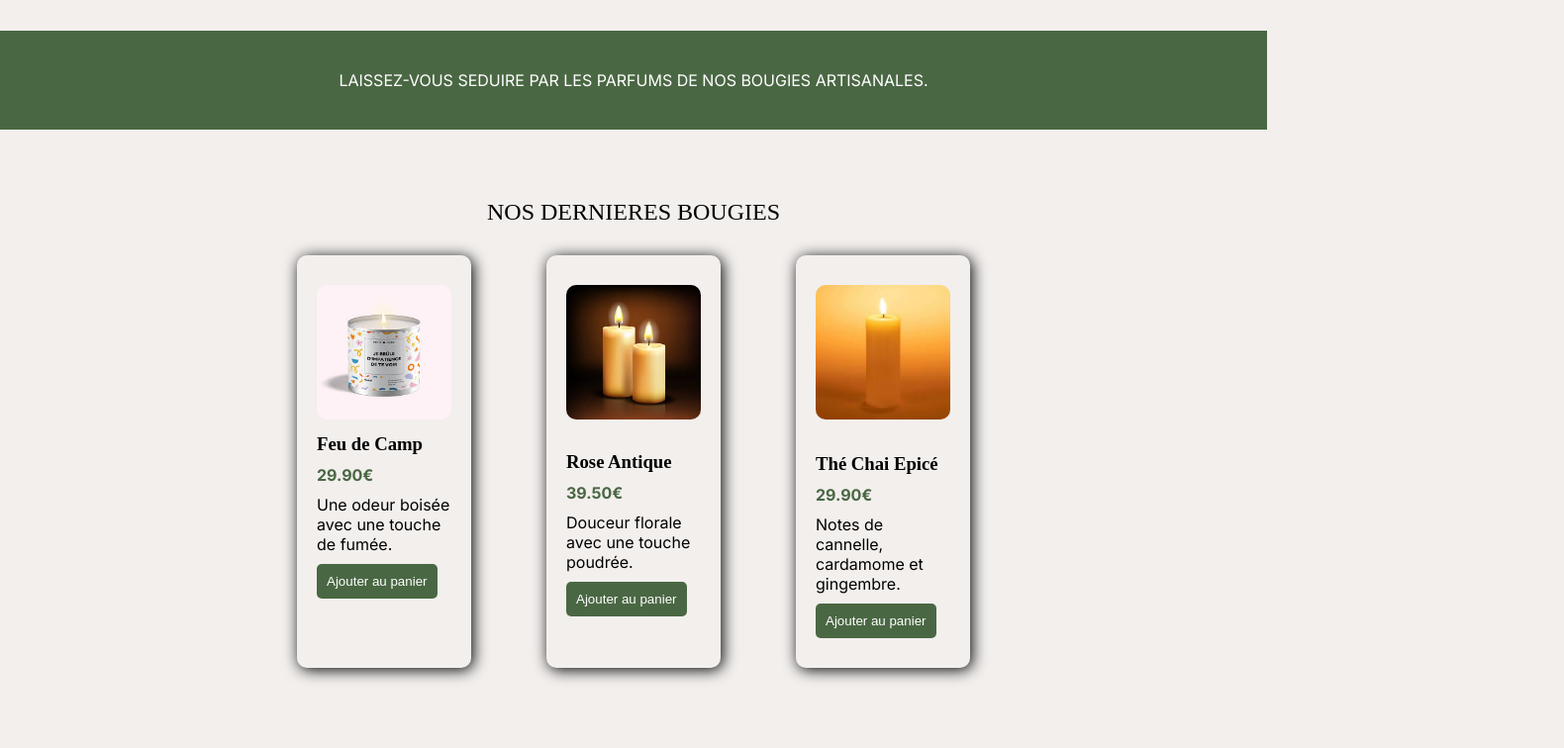
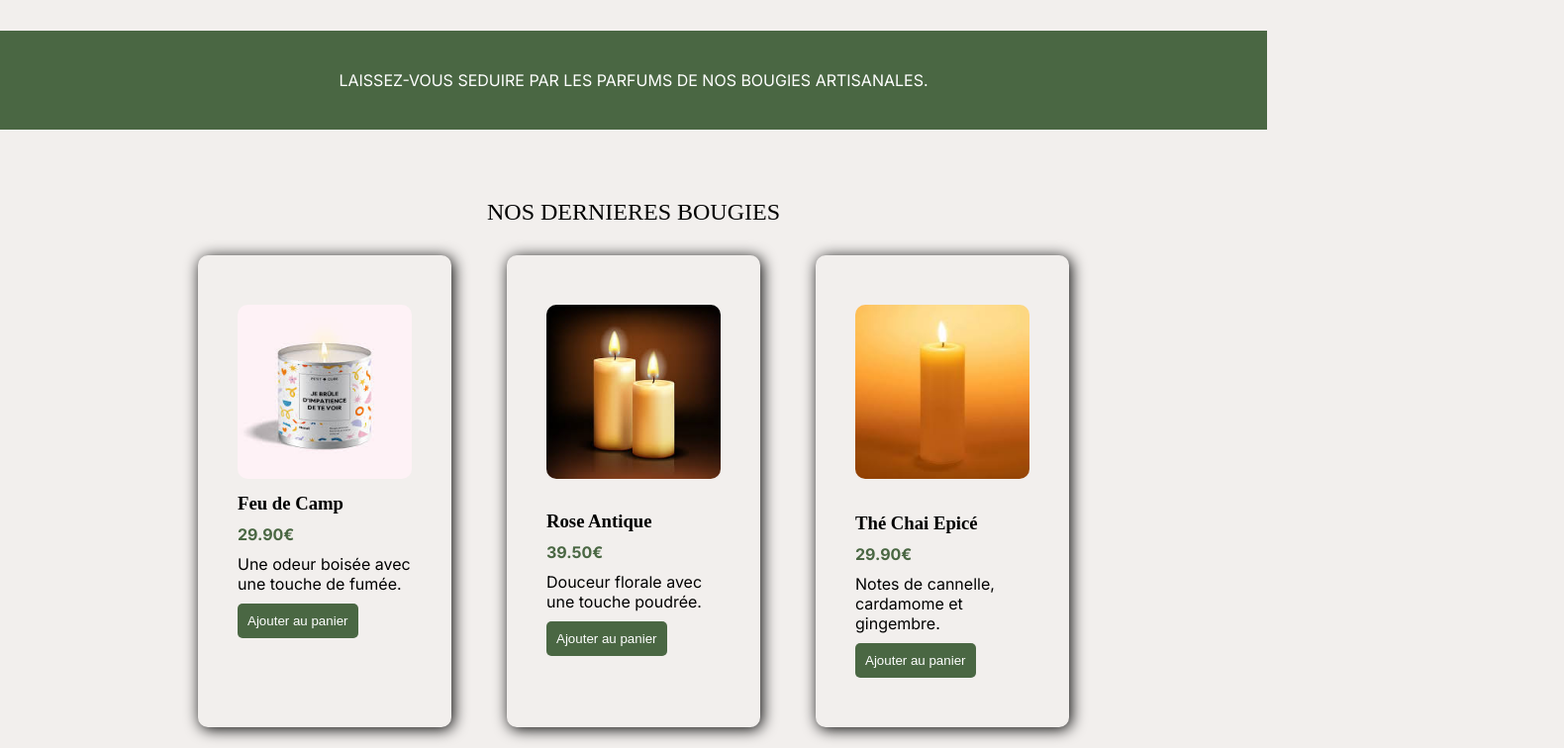
Before and after one commit to SalemNonDisponible/Rendu_HTML_CSS, a plain HTML site: page index.html in a window 1280 px wide. Shown: the part 800-1556 px from the top of the page at 99% size, 1580 px wide, since content can reach past the window. Drawn offline with Linux system fonts and the light colour scheme; a web font is replaced by a local one.

Commit message:
Update style.css
Correction affichage des card

```diff
--- a/style.css
+++ b/style.css
@@ -29,7 +29,7 @@ main {
 }
 
 section {
-    padding: 40px 300px;
+    padding: 40px 200px;
 }
 
 a {
@@ -145,7 +145,7 @@ img[alt="logo"] {
     width: 20%;
     border-radius: 10px;
     box-shadow: 2px 2px 15px;
-    padding: 30px 20px;
+    padding: 50px 40px;
 }
 
 .card p {
```
